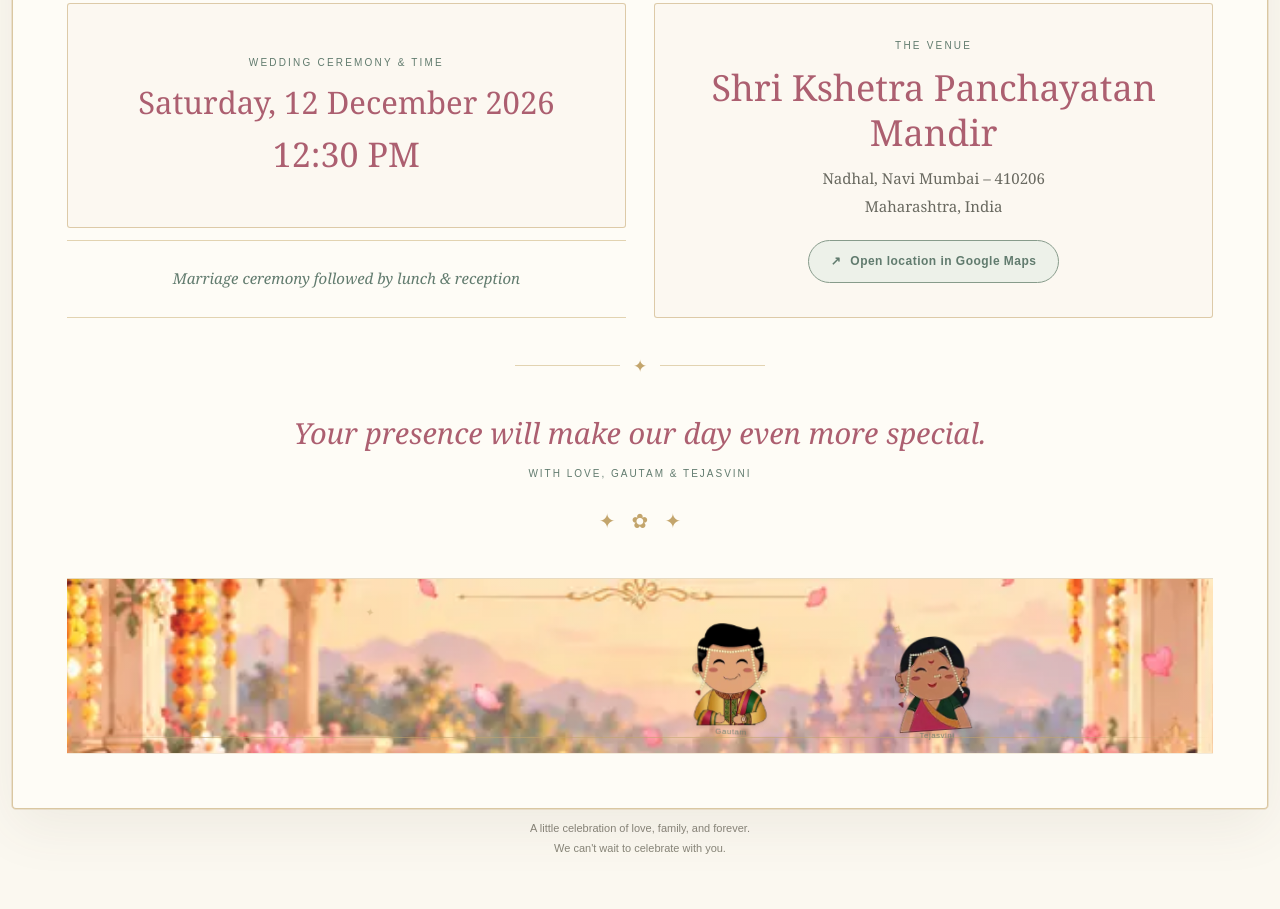
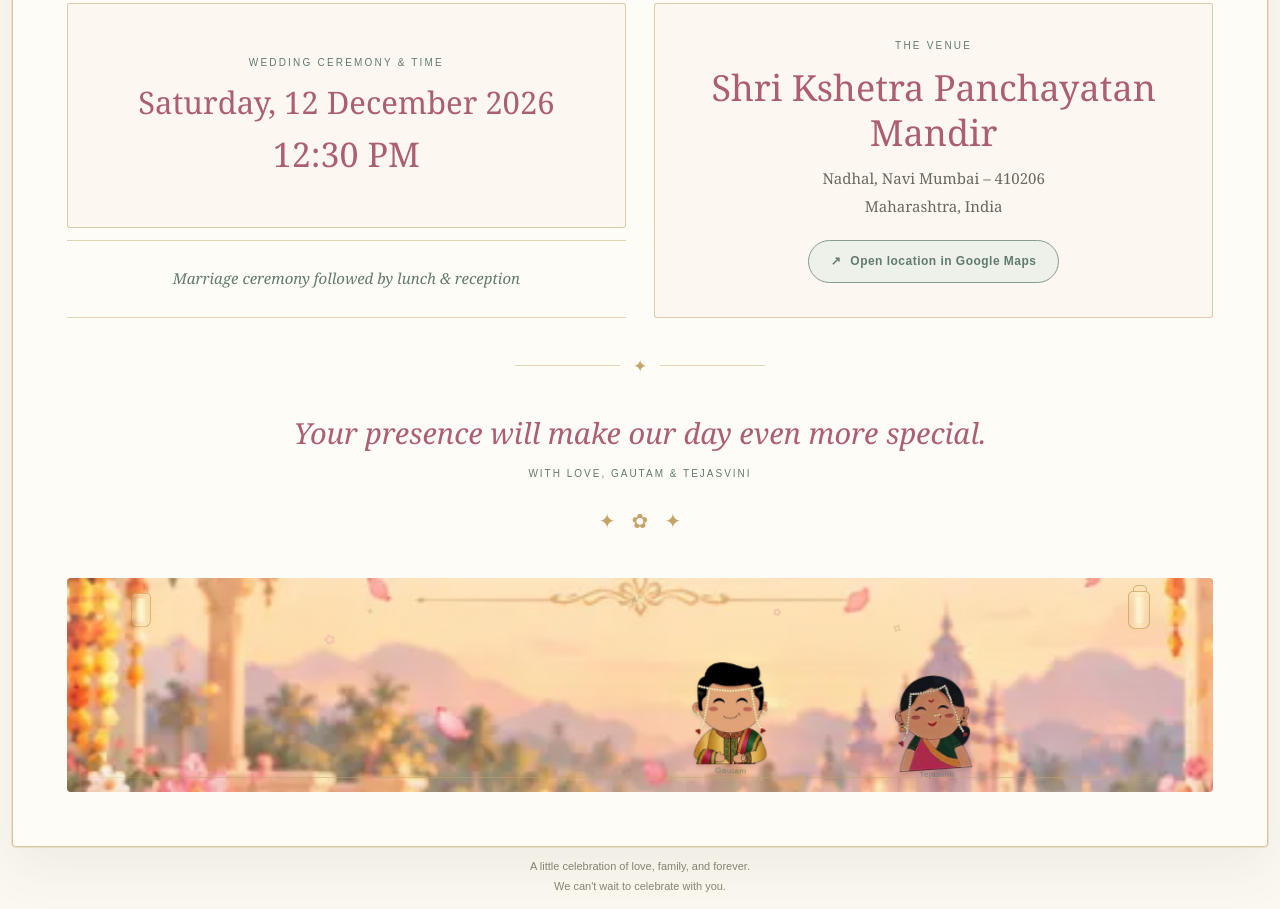
Before and after one commit to gautamwalve/bear-and-panda-got-hitched, a plain HTML site: page index.html in a window 1280 px wide. Shown: the part 869-1778 px from the top of the page. Before the commit the page ends 1740 px from the top, so only its background shows below. Drawn offline with Linux system fonts and the light colour scheme; some packages are replaced by stand-ins of ours; a script that the page names is missing.

Commit message:
Polish bottom wedding banner with warm lanterns and drifting petals

```diff
--- a/index.html
+++ b/index.html
@@ -65,9 +65,10 @@ h1{display:flex;align-items:baseline;justify-content:center;flex-wrap:nowrap;whi
 .music-toggle{display:inline-flex;align-items:center;justify-content:center;gap:8px;padding:10px 14px;border:1px solid rgba(135,155,139,.8);border-radius:99px;background:#edf1e9;color:var(--sage-dark);font:600 12px/1 Arial,sans-serif;cursor:pointer}
 .music-toggle:hover{background:#e2eadd}.music-toggle:focus-visible{outline:2px solid var(--gold);outline-offset:3px}
 
-.playful-runway{position:relative;width:100%;height:176px;margin:clamp(26px,4vw,44px) 0 0;overflow:hidden;isolation:isolate;border-top:1px solid rgba(195,165,108,.38);border-bottom:1px solid rgba(195,165,108,.2);background-image:linear-gradient(180deg,rgba(255,253,248,.12),rgba(255,245,240,.20)),url("dudu-bubu-garden-bg.webp");background-size:cover;background-position:center 58%;background-repeat:no-repeat;pointer-events:none}
-.playful-runway:before{content:"";position:absolute;left:0;right:0;bottom:15px;height:1px;background:linear-gradient(90deg,transparent,rgba(195,165,108,.54) 12%,rgba(195,165,108,.54) 88%,transparent)}
+.playful-runway{position:relative;width:100%;height:214px;margin:clamp(26px,4vw,44px) 0 0;overflow:hidden;isolation:isolate;border:0;background-image:radial-gradient(ellipse at 50% 0%,rgba(255,226,183,.34),transparent 61%),linear-gradient(180deg,rgba(255,250,241,.06),rgba(251,222,214,.2)),url("dudu-bubu-garden-bg.webp");background-size:cover;background-position:center 58%;background-repeat:no-repeat;pointer-events:none;border-radius:4px;box-shadow:inset 0 0 34px rgba(255,245,226,.18)}
+.playful-runway:before{content:"";position:absolute;left:0;right:0;bottom:14px;height:1px;background:linear-gradient(90deg,transparent,rgba(195,165,108,.5) 12%,rgba(195,165,108,.5) 88%,transparent);z-index:1}.playful-runway:after{content:"";position:absolute;inset:0;background:radial-gradient(ellipse at 8% 20%,rgba(255,226,174,.3),transparent 24%),radial-gradient(ellipse at 92% 18%,rgba(255,226,174,.28),transparent 24%),linear-gradient(180deg,rgba(255,251,245,.08),transparent 40%,rgba(96,74,54,.04));pointer-events:none;z-index:0}
 .runway-sparkle{position:absolute;color:var(--gold);font-size:12px;opacity:.75;animation:sparkleTwinkle 2.8s ease-in-out infinite}
+.runway-lantern{position:absolute;top:13px;width:22px;height:38px;border:1px solid rgba(194,151,83,.72);border-radius:5px 5px 7px 7px;background:linear-gradient(90deg,rgba(187,137,69,.2),rgba(255,244,203,.72),rgba(187,137,69,.18));box-shadow:0 0 20px rgba(255,209,126,.32),inset 0 0 10px rgba(255,247,214,.45);z-index:1;opacity:.9}.runway-lantern:before{content:"";position:absolute;top:-7px;left:4px;width:12px;height:5px;border:1px solid rgba(194,151,83,.75);border-bottom:0;border-radius:5px 5px 0 0}.runway-lantern:after{content:"";position:absolute;top:5px;bottom:5px;left:4px;right:4px;border-radius:3px;background:linear-gradient(90deg,rgba(255,220,150,.25),rgba(255,251,222,.8),rgba(255,220,150,.25));box-shadow:0 0 12px rgba(255,223,160,.4)}.runway-lantern.left{left:5.5%;transform:scale(.9)}.runway-lantern.right{right:5.5%}.runway-petal{position:absolute;z-index:1;color:#e6a6a8;font-size:14px;opacity:.72;animation:petalFloat 7s ease-in-out infinite;pointer-events:none}.runway-petal.one{left:23%;top:30px}.runway-petal.two{left:76%;top:48px;font-size:11px;animation-delay:-2.5s;color:#d9b77b}.runway-petal.three{left:61%;top:18px;font-size:10px;animation-delay:-4s}@keyframes petalFloat{0%,100%{transform:translate(0,0) rotate(0deg);opacity:.3}45%{transform:translate(10px,12px) rotate(28deg);opacity:.85}75%{transform:translate(-6px,22px) rotate(55deg);opacity:.48}}
 .runway-sparkle.one{left:26%;top:25px}.runway-sparkle.two{left:72%;top:42px;animation-delay:1s}.runway-sparkle.three{left:49%;top:13px;animation-delay:.4s}
 @keyframes sparkleTwinkle{0%,100%{opacity:.22;transform:scale(.8) rotate(0)}50%{opacity:.9;transform:scale(1.2) rotate(30deg)}}
 .chibi-runner{position:absolute;bottom:13px;width:78px;height:112px;will-change:left,transform;z-index:2}
@@ -114,7 +115,7 @@ h1{display:flex;align-items:baseline;justify-content:center;flex-wrap:nowrap;whi
 @keyframes teaseDudu{0%,17%,43%,100%{opacity:0;transform:translateY(4px)}22%,32%{opacity:1;transform:translateY(0)}}
 @keyframes teaseBubu{0%,23%,50%,100%{opacity:0;transform:translateY(4px)}29%,40%{opacity:1;transform:translateY(0)}}
 .character-name{position:absolute;bottom:-1px;left:50%;transform:translateX(-50%);color:var(--sage-dark);font:8px/1 Arial,sans-serif;letter-spacing:.06em;opacity:.85}
-@media(max-width:440px){.playful-runway{height:145px;margin-top:25px;background-position:center 62%}.chibi-runner{width:66px;height:94px;bottom:12px}.character-art{width:64px;height:88px}.chibi-runner.dudu{--run-duration:12.5s}.chibi-runner.bubu{--run-duration:14s}.character-name{font-size:7px}}
+@media(max-width:440px){.playful-runway{height:150px;margin-top:25px;background-position:center 62%;border-radius:3px}.runway-lantern{top:8px;transform:scale(.72)}.runway-lantern.left{left:4%}.runway-lantern.right{right:4%}.chibi-runner{width:66px;height:94px;bottom:12px}.character-art{width:64px;height:88px}.chibi-runner.dudu{--run-duration:12.5s}.chibi-runner.bubu{--run-duration:14s}.character-name{font-size:7px}.runway-petal{font-size:11px}}
 @media(prefers-reduced-motion:reduce){.chibi-runner,.character-art,.tease-bubble,.runway-sparkle{animation:none!important}.chibi-runner.dudu{left:30%}.chibi-runner.bubu{left:60%}.tease-bubble{opacity:1}}
 
 .footer{text-align:center;color:#878478;font:11px/1.8 Arial,sans-serif;margin:10px auto 0;padding:0 12px}
@@ -173,6 +174,8 @@ h1{display:flex;align-items:baseline;justify-content:center;flex-wrap:nowrap;whi
 <div class="bottom-decoration" aria-hidden="true"><span>✦</span><span>✿</span><span>✦</span></div>
 
 <section class="playful-runway" aria-label="Tejasvini and Gautam playfully chasing each other">
+  <div class="runway-lantern left" aria-hidden="true"></div><div class="runway-lantern right" aria-hidden="true"></div>
+  <span class="runway-petal one" aria-hidden="true">✿</span><span class="runway-petal two" aria-hidden="true">✦</span><span class="runway-petal three" aria-hidden="true">✿</span>
   <span class="runway-sparkle one">✦</span><span class="runway-sparkle two">✧</span><span class="runway-sparkle three">✦</span>
   <div class="chibi-runner dudu">
     <span class="tease-bubble">Catch me!</span>
```
